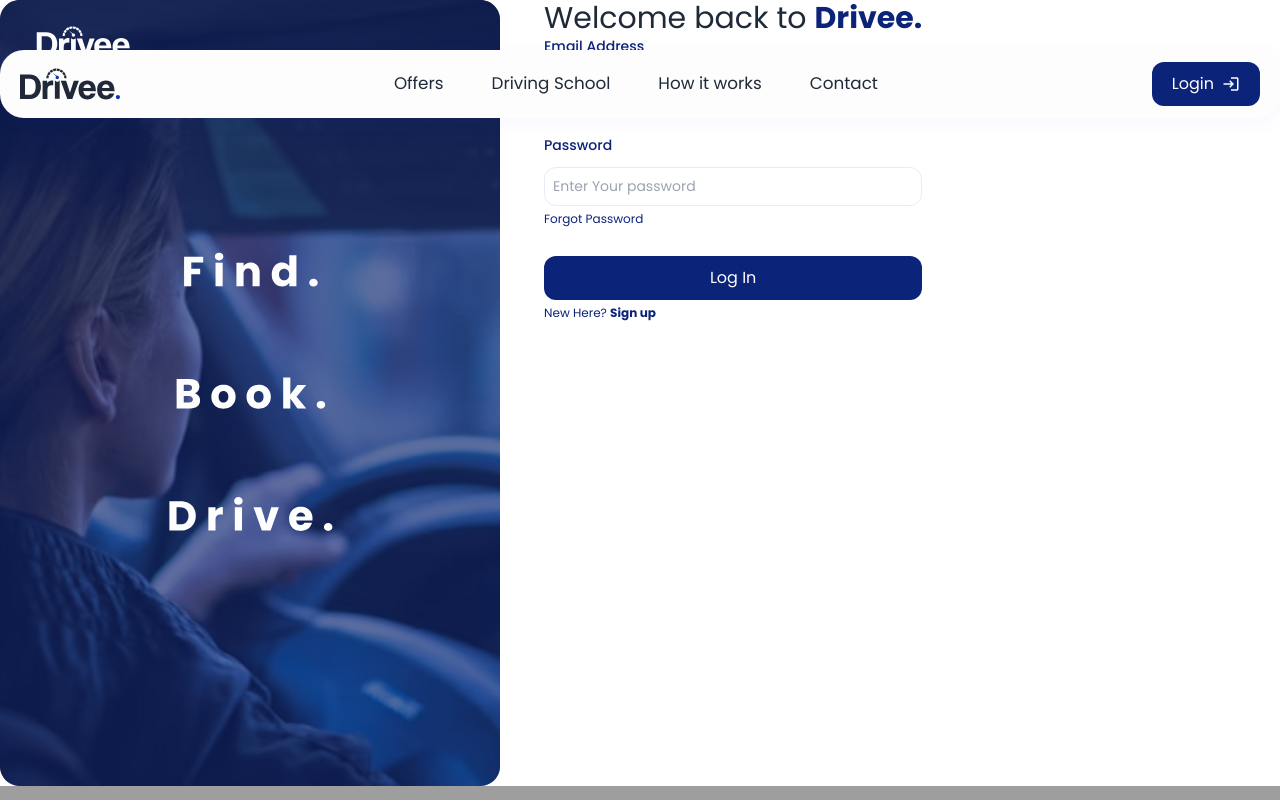
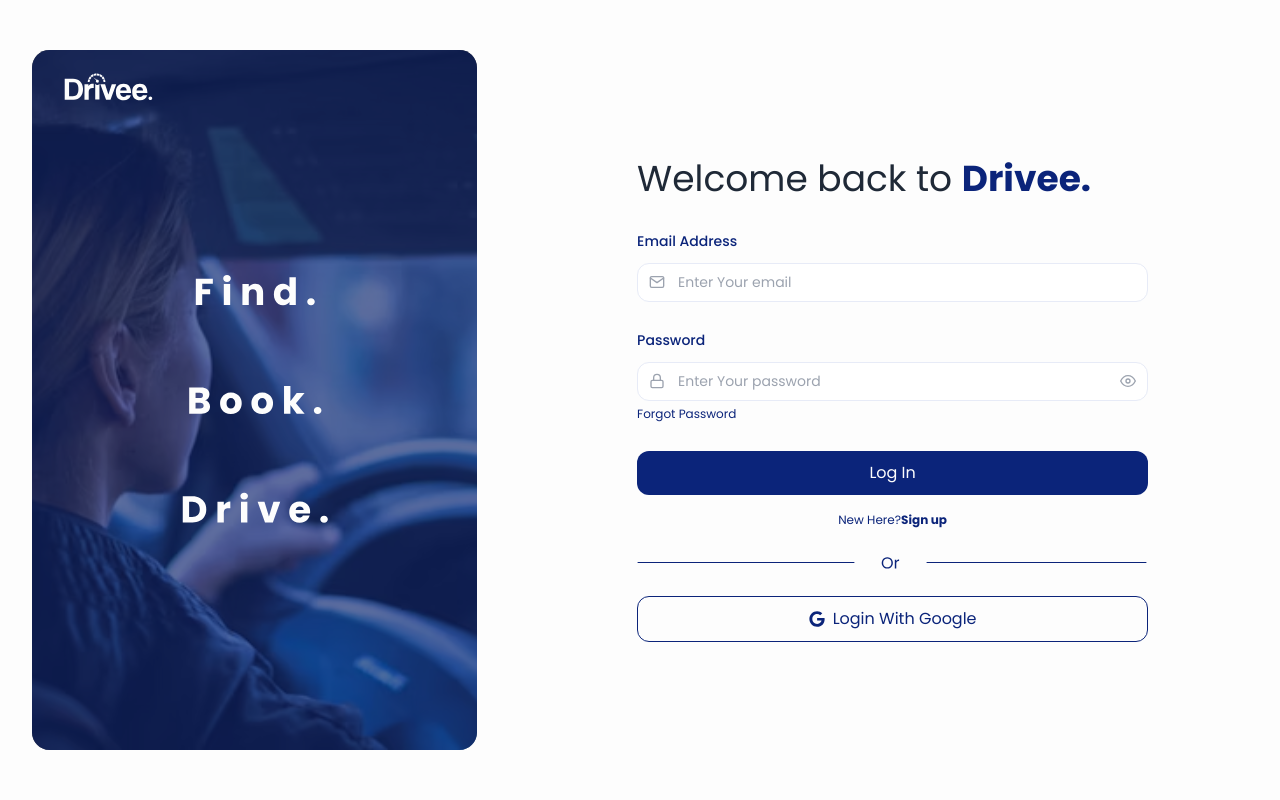
Before and after one commit to WESthhhhh/drivee-frontend, a React (Vite) app: page /login in a window 1280 px wide. Shown: the top 800 px of the page. Built offline with nearby package versions, Linux system fonts and the light colour scheme; grey boxes are pictures that could not be loaded.

Commit message:
updated form inputs, login page, and router configuration

```diff
--- /dev/null
+++ b/src/authLayout.jsx
@@ -0,0 +1,12 @@
+// layouts/AuthLayout.jsx (for login/register)
+import { Outlet } from 'react-router-dom';
+
+export default function AuthLayout() {
+  return (
+    <div className="min-h-screen flex items-center justify-center bg-light p-4 font-poppins">
+      <div className="w-full ">
+        <Outlet />
+      </div>
+    </div>
+  );
+}
--- a/src/components/UI/formInputs.jsx
+++ b/src/components/UI/formInputs.jsx
@@ -82,7 +82,7 @@ export const EmailInput = ({ label, placeholder, error = null, succes = null })
                     className={`w-full p-2 border ${error ? 'border-error' : succes ? 'border-success' : 'border-b50'} rounded-small-md focus:outline-none focus:ring-thin focus:ring-border-b50 focus:border-b75 text-[14px] pl-10`}
                 />
                 <div className="absolute inset-y-0 left-0 flex items-center pl-3 pointer-events-none">
-                    <FiMail className="w-4 h-4 text-gray-400" />
+                    <FiMail className="w-4 h-4 text-gray-400 focus:text-b50" />
                 </div>
                 {error && (
                     <p className="text-[13px] text-error">{error}</p>
--- a/src/pages/Auth/LoginPage.jsx
+++ b/src/pages/Auth/LoginPage.jsx
@@ -1,27 +1,29 @@
 import loginpic from '/images/loginpic.svg';
 import React from 'react';
 import Button from '../../components/UI/button';
-import { PrimaryInput } from '../../components/UI/formInputs';
+import { PrimaryInput, EmailInput, PasswordInput } from '../../components/UI/formInputs';
 import { Link } from 'react-router-dom';
-
+import { FaGoogle } from "react-icons/fa"
 const Login = () => {
     return (
       <>
-      <div className='flex gap-11'>
+      <div className='flex gap-32 xl:gap-40 items-center my-4 ml-4'>
             <div className="max-w-[50%] ">
-                <img src="/images/loginpic.svg" alt="" className='w-[500px]' />
+                <img src="/images/loginpic.svg" alt="" className='h-[700px]' />
             </div>
             <div>
-                <h1 className="text-3xl font-regular text-text">Welcome back to <span className='text-primary font-bold'>Drivee.</span></h1>
+                <h1 className="text-4xl  font-regular mb-8 text-text">Welcome back to   <span className='text-primary font-bold'> Drivee.</span></h1>
                 <div>
                   <form action="post">
-                    <PrimaryInput label="Email Address" name="name" placeholder="Enter Your email" className="mb-4"/>
+                    <EmailInput label="Email Address" name="name" placeholder="Enter Your email" className="mb-4"/>
                     <div className="flex flex-col gap-1 py-7">
-                      <PrimaryInput label="Password" name="name" placeholder="Enter Your password"/>
+                      <PasswordInput label="Password" name="name" placeholder="Enter Your password"/>
                       <Link to={'/forgotPassword'} className='text-primary no-underline text-[12px]'>Forgot Password</Link>
                     </div>
-                    <Button type='primary' htmlType='submit' className='w-full mb-'>Log In</Button>
-                    <Link to={'/Signup'} className='text-primary no-underline text-[12px] text-center items-center'>New Here? <span className='font-bold'>Sign up</span> </Link>
+                    <Button type='primary' htmlType='submit' className='w-full '>Log In</Button>
+                    <Link to={'/Signup'} className='text-primary no-underline text-[12px] text-center items-center my-4 flex justify-center'>New Here? <span className='font-bold'>Sign up</span> </Link>
+                    <img src="/images/or.svg" alt="" />
+                    <Button type='secondary' className='gap-2 w-full mt-4'><FaGoogle/>Login With Google</Button>
 
                   </form>
                 </div>
--- /dev/null
+++ b/src/profileLayout.jsx
@@ -0,0 +1,16 @@
+// // layouts/ProfileLayout.jsx (for profile sections)
+// import ProfileSidebar from '../components/profile/Sidebar';
+// import { Outlet } from 'react-router-dom';
+
+// export default function ProfileLayout() {
+//   return (
+//     <div className="min-h-screen flex flex-col max-w-7xl mx-auto font-poppins">
+//       <div className="flex flex-1">
+//         <ProfileSidebar />
+//         <main className="flex-1 p-6">
+//           <Outlet />
+//         </main>
+//       </div>
+//     </div>
+//   );
+// }
--- a/src/router.jsx
+++ b/src/router.jsx
@@ -1,9 +1,59 @@
+// import { createBrowserRouter } from 'react-router-dom';
+
+// import HomePage from "./pages/HomePage.jsx";
+// import OffersPage from "./pages/OffersPage.jsx";
+// import ContactPage from "./pages/ContactPage.jsx";
+// import NotFoundPage from  "./pages/NotFoundPage.jsx"
+// import DrivingSchools from "./pages/DrivingSchools.jsx";
+// import HowItWorks from './pages/howitWorks.jsx';
+// import Login from './pages/Auth/LoginPage.jsx';
+
+// export const router = createBrowserRouter([
+//   {
+//     path: '/',
+//     element: <RootLayout />,
+//     errorElement: <NotFoundPage />,
+//     children: [
+//       {
+//         index: true,
+//         element: <HomePage />
+//       },
+//       {
+//         path: 'offers',
+//         element: <OffersPage />
+//       },
+
+
+//       {
+//         path: 'contact',
+//         element: <ContactPage />
+//       },
+//       {
+//         path: 'drivingschools',
+//         element: <DrivingSchools />
+//       },
+//       {
+//         path: 'howitworks',
+//         element: <HowItWorks/>
+//       },
+//       {
+//         path: 'login',
+//         element: <Login/>
+//       },
+//     ]
+//   }
+// ]);
+
+
+
 import { createBrowserRouter } from 'react-router-dom';
-import RootLayout from './rootLayout';
+import MainLayout from './mainLayout.jsx';
+import AuthLayout from './authLayout';
+// import ProfileLayout from './layouts/profileLayout';
 import HomePage from "./pages/HomePage.jsx";
 import OffersPage from "./pages/OffersPage.jsx";
 import ContactPage from "./pages/ContactPage.jsx";
-import NotFoundPage from  "./pages/NotFoundPage.jsx"
+import NotFoundPage from "./pages/NotFoundPage.jsx";
 import DrivingSchools from "./pages/DrivingSchools.jsx";
 import HowItWorks from './pages/howitWorks.jsx';
 import Login from './pages/Auth/LoginPage.jsx';
@@ -11,35 +61,21 @@ import Login from './pages/Auth/LoginPage.jsx';
 export const router = createBrowserRouter([
   {
     path: '/',
-    element: <RootLayout />,
+    element: <MainLayout />,
     errorElement: <NotFoundPage />,
     children: [
-      {
-        index: true,
-        element: <HomePage />
-      },
-      {
-        path: 'offers',
-        element: <OffersPage />
-      },
-
-
-      {
-        path: 'contact',
-        element: <ContactPage />
-      },
-      {
-        path: 'drivingschools',
-        element: <DrivingSchools />
-      },
-      {
-        path: 'howitworks',
-        element: <HowItWorks/>
-      },
-      {
-        path: 'login',
-        element: <Login/>
-      },
+      { index: true, element: <HomePage /> },
+      { path: 'offers', element: <OffersPage /> },
+      { path: 'contact', element: <ContactPage /> },
+      { path: 'drivingschools', element: <DrivingSchools /> },
+      { path: 'howitworks', element: <HowItWorks/> },
     ]
-  }
+  },
+  {
+    element: <AuthLayout />,
+    children: [
+      { path: 'login', element: <Login /> },
+      // { path: 'register', element: <Register /> },
+    ]
+  },
 ]);
```
Also changed, not shown: public/images/or.svg (added), src/mainLayout.jsx (renamed from src/rootLayout.jsx).
